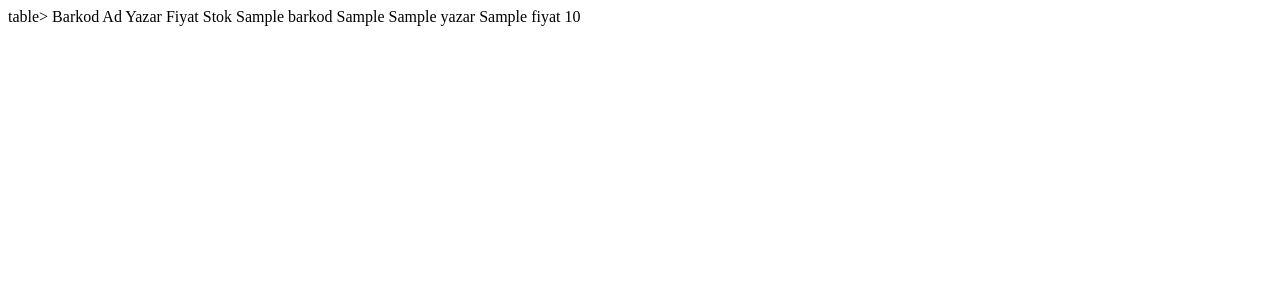
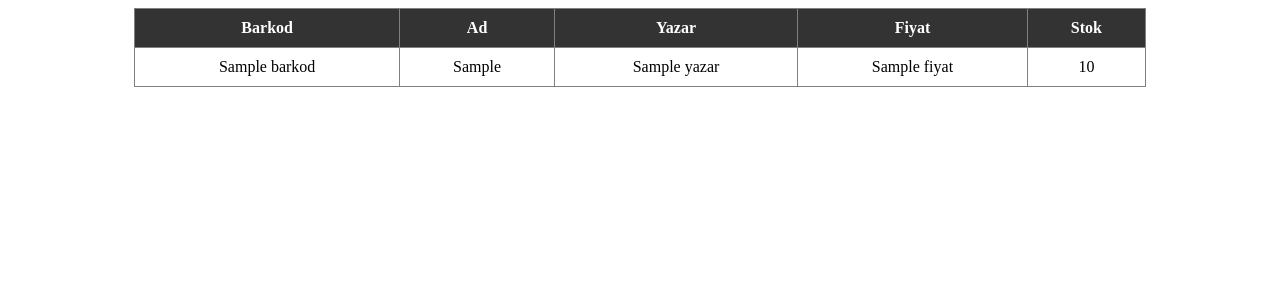
Before and after one commit to hasankucukali/kitap_sistem, a Flask app: page /stok in a window 1280 px wide. Shown: the top 300 px of the page. Run offline with Flask 3, Linux system fonts and the light colour scheme; a database or web service that is not in the repository returns one stand-in record (values such as "Sample title"); some libraries are stand-ins or nearby versions.

Commit message:
stok.html

```diff
--- a/templates/stok.html
+++ b/templates/stok.html
@@ -1,4 +1,4 @@
-table>
+<table border="1">
 <tr>
 <th>Barkod</th>
 <th>Ad</th>
@@ -9,11 +9,27 @@ table>
 
 {% for k in kitaplar %}
 <tr>
-<td>{{k[0]}}</td>
-<td>{{k[1]}}</td>
-<td>{{k[2]}}</td>
-<td>{{k[3]}}</td>
-<td>{{k[4]}}</td>
+<td>{{ k[0] }}</td>
+<td>{{ k[1] }}</td>
+<td>{{ k[2] }}</td>
+<td>{{ k[3] }}</td>
+<td>{{ k[4] }}</td>
 </tr>
 {% endfor %}
+
 </table>
+<style>
+table {
+    border-collapse: collapse;
+    width: 80%;
+    margin: auto;
+}
+th, td {
+    padding: 10px;
+    text-align: center;
+}
+th {
+    background: #333;
+    color: white;
+}
+</style>
```
